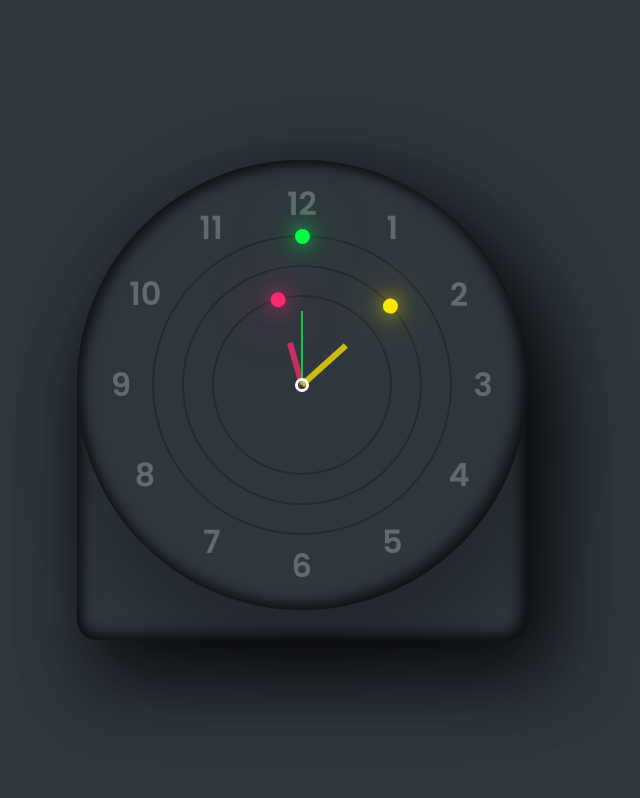
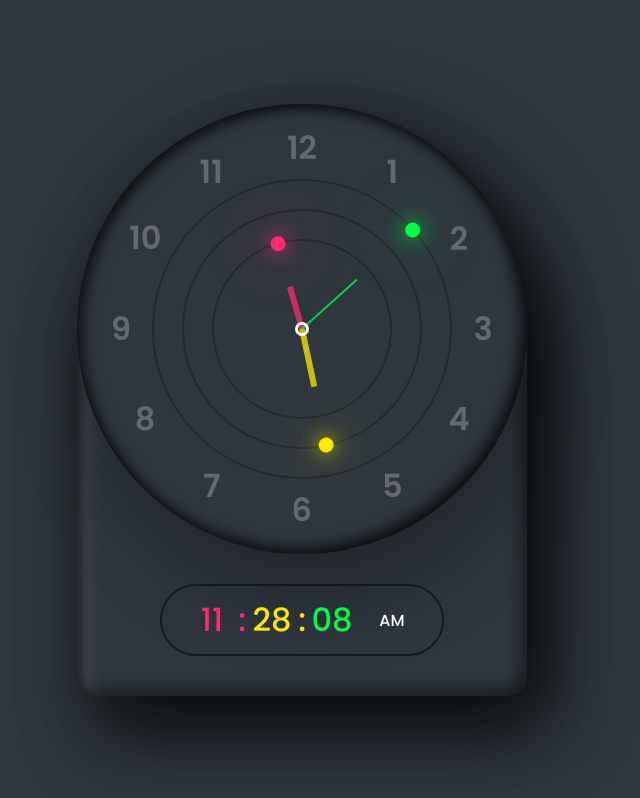
Before and after one commit to InuriGunathilaka22/Analog-and-Digital-Clock, a plain HTML site: page index.html in a window 1280 px wide. Shown: the whole page, without its empty margins (338-978 px from the left). Drawn offline with Linux system fonts and the light colour scheme.

Commit message:
final outcome

```diff
--- a/index.html
+++ b/index.html
@@ -9,24 +9,33 @@
         <div class="container">
             <div class="clock">
 
-                <div class="circle" id="sc" style="--clr:#04fc43;"><i></i></div>
+                <div class="circle" id="sc"
+                style="--clr:#04fc43;"><i></i></div>
                 <div class="circle circle2" id="mn"
                 style="--clr:#fee800;"><i></i></div>
                 <div class="circle circle3" id="hr"
                 style="--clr:#ff2972;"><i></i></div>
 
-                <span style="--i:1"><b>1</b></span>
-                <span style="--i:2"><b>2</b></span>
-                <span style="--i:3"><b>3</b></span>
-                <span style="--i:4"><b>4</b></span>
-                <span style="--i:5"><b>5</b></span>
-                <span style="--i:6"><b>6</b></span>
-                <span style="--i:7"><b>7</b></span>
-                <span style="--i:8"><b>8</b></span>
-                <span style="--i:9"><b>9</b></span>
-                <span style="--i:10"><b>10</b></span>
-                <span style="--i:11"><b>11</b></span>
-                <span style="--i:12"><b>12</b></span>
+                <span style="--i:1;"><b>1</b></span>
+                <span style="--i:2;"><b>2</b></span>
+                <span style="--i:3;"><b>3</b></span>
+                <span style="--i:4;"><b>4</b></span>
+                <span style="--i:5;"><b>5</b></span>
+                <span style="--i:6;"><b>6</b></span>
+                <span style="--i:7;"><b>7</b></span>
+                <span style="--i:8;"><b>8</b></span>
+                <span style="--i:9;"><b>9</b></span>
+                <span style="--i:10;"><b>10</b></span>
+                <span style="--i:11;"><b>11</b></span>
+                <span style="--i:12;"><b>12</b></span>
+            </div>
+
+            <!-- digital clock -->
+            <div id = "time">
+                <div id = "hour" style="--clr:#ff2972;">00</div>
+                <div id = "minutes" style="--clr:#fee800;">00</div>
+                <div id = "seconds" style="--clr:#04fc43;">00</div>
+                <div id = "ampm">AM</div>
             </div>
         </div>
 
@@ -43,8 +52,36 @@
 
                 hr.style.transform = `rotateZ(${hh+(mm/12)}deg)`;
                 mn.style.transform = `rotateZ(${mm}deg)` ;
-                mn.style.transform = `rotatez(${ss}deg)` ;
+                sc.style.transform = `rotatez(${ss}deg)` ;
+
+                // Digital clock
+                let hours = document.getElementById('hour');
+                let minutes = document.getElementById('minutes');
+                let seconds = document.getElementById('seconds');
+                let ampm = document.getElementById('ampm');
+
+                let h = new Date().getHours();
+                let m = new Date().getMinutes();
+                let s = new Date().getSeconds();
+
+                let am = h >= 12 ? "PM" : "AM";
+
+                // convert 24hr clock to 12hr clock
+                if (h > 12){
+                    h = h - 12;
+                }
+
+                // add zero before single digit number
+                h = (h < 10) ? "0" + h : h
+                m = (m < 10) ? "0" + m : m
+                s = (s < 10) ? "0" + s : s
+
+                hours.innerHTML = h;
+                minutes.innerHTML = m;
+                seconds.innerHTML = s;
+                ampm.innerHTML = am;
         })
+
         </script>
 
     </body>
--- a/style.css
+++ b/style.css
@@ -27,11 +27,12 @@ body
     box-shadow: 25px 25px 75px rgba(0,0,0,0.75),
     10px 50px 70px rgba(0, 0, 0, 0.25),
     inset 5px 5px 10px rgba(0, 0, 0, 0.5),
-    inset 5px 5px 20px rgba(0, 0, 0, 0.2),
+    inset 5px 5px 20px rgba(255, 255, 255, 0.2),
     inset -5px -5px 15px rgba(0, 0, 0, 0.75);
     display: flex;
     justify-content: center;
     align-items: center;
+    flex-direction: column;
 }
 
 .clock
@@ -143,3 +144,60 @@ body
     box-shadow: 0 0 20px var(--clr),
     0 0 60px var(--clr);
 }
+
+/* digital clock style */
+#time
+{
+    margin-bottom: 40px;
+    display: flex;
+    padding: 10px 20px;
+    font-size: 2em;
+    font-weight: 600;
+    border: 2px solid rgba(0, 0, 0, 0.5);
+    border-radius: 40px;
+    box-shadow: 5px 5px 10px rgba(0, 0, 0, 0.5),
+    inset 5px 5px 20px rgba(255, 255, 255, 0.2)
+    inset -5px -5px 15px rgba(0, 0, 0, 0.75)
+}
+
+#time div
+{
+    position: relative;
+    width: 60px;
+    text-align: center;
+    font-weight: 500;
+    color: var(--clr);
+}
+
+#time div:nth-child(1)::after,
+#time div:nth-child(2)::after
+{
+    content: ':';
+    position: absolute;
+    right: -4px;
+}
+
+#time div:last-child
+{
+    font-size: 0.5em;
+    display: flex;
+    justify-content: center;
+    align-items: center;
+    color: #fff;
+}
+
+#time div:nth-child(2) ::after
+{
+    animation: animate 1s steps(1) infinite;
+}
+@keyframes animate
+{
+    0%
+    {
+        opacity: 1;
+    }
+    50%
+    {
+        opacity: 0;
+    }
+}
```
